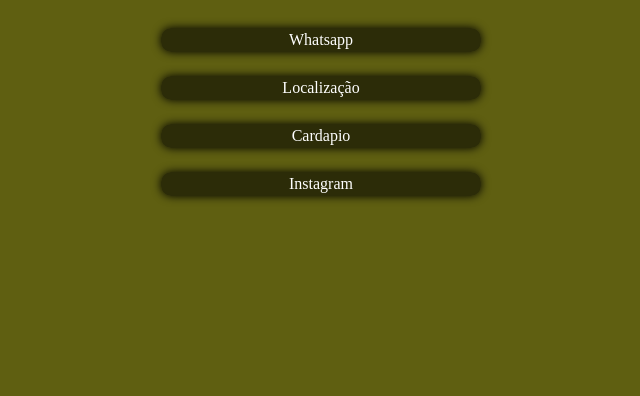
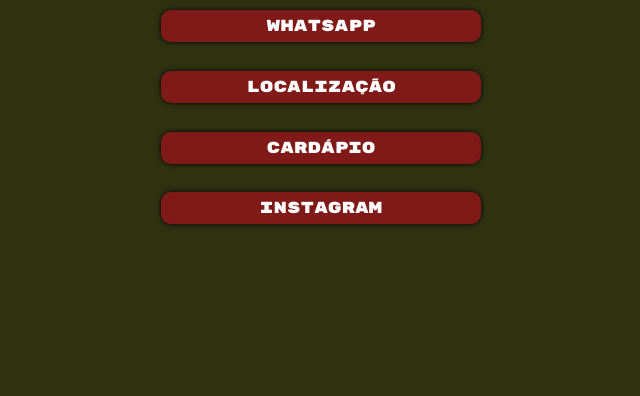
Before and after one commit to GuilhermeGLS/Ideal-Point, a plain HTML site: page index.html in a window 1280 px wide. Shown: the part 404-800 px from the top of the page, without its empty margins (319-959 px from the left). Drawn offline with Linux system fonts and the light colour scheme.

Commit message:
Add: Novas cores e fontes

```diff
--- a/index.html
+++ b/index.html
@@ -35,7 +35,7 @@
             <!-- Cardápio -->
 
                 <a href="asserts/Ideal Point - Cardápio.pdf" download>
-                    <div class="menu">Cardapio</div>
+                    <div class="menu">Cardápio</div>
                 </a>
 
             <!-- instagram -->
--- a/style.css
+++ b/style.css
@@ -1,3 +1,9 @@
+@import url('https://fonts.googleapis.com/css2?family=Rubik+Mono+One&display=swap');
+
+:root{
+    --fonter-principal: 'Rubik Mono One', sans-serif;
+}
+
 *{
     margin: 0;
     padding: 0;
@@ -6,12 +12,12 @@
 
 .container{
     height: 100vh;
-    background-color: rgb(95, 95, 17);
+    background-color: rgb(47, 50, 17);
     display: flex;
     flex-direction: column;
     justify-content: center;
     align-items: center;
-    gap: 2em;
+    gap: 2.3em;
 }
 
 
@@ -28,23 +34,23 @@ main{
 
 .menu{
     width: 20rem;
-    height: 1.5rem;
-    box-shadow: 0px 0px 10px black;
-    background-color: rgba(0, 0, 0, 0.536);
+    height: 2rem;
+    box-shadow: 0px 0px 5px black;
+    background-color: #92161ad0;
     border-radius: 10px;
     transition-duration:0.5s;
-    transform-origin: 0% 0% 0% 0%;
-    color: white;
     display: flex;
     justify-content: center;
     align-items: center;
-    margin-top: 0.5rem;
+    margin-top: 0.8rem;
+    font-family: var(--fonter-principal);
 }
 
 
 
 .menu:hover{
-    background-color: red;
+    color: white;
+    background-color: orange;
     transition: 0.5s;
     transform:scale(1.1);
 
```
